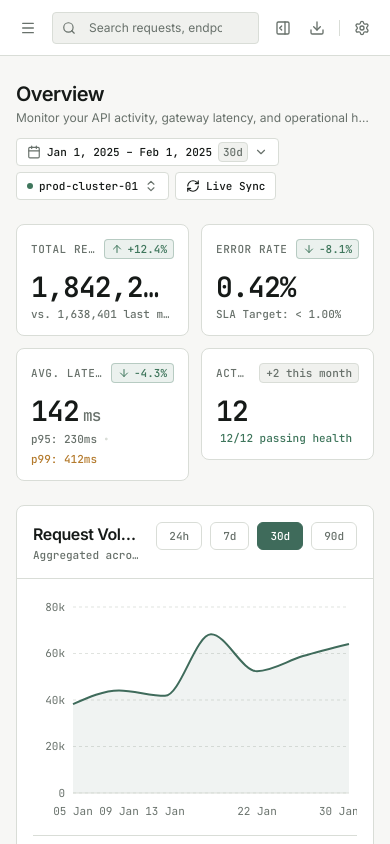
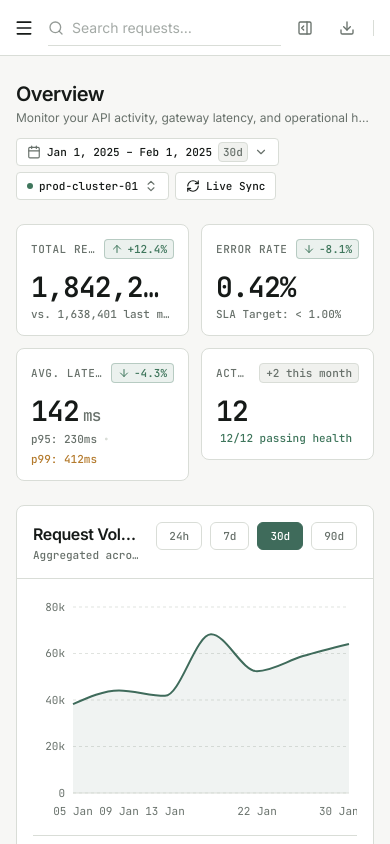
Before and after one commit to yafigian3-hue/developer-saas-dashboard, a React (Vite) app: page / in a window 390 px wide. Shown: the top 844 px of the page. Built offline with nearby package versions, Linux system fonts and the light colour scheme.

Commit message:
refactor: refine topbar search

```diff
--- a/src/components/layout/Topbar.tsx
+++ b/src/components/layout/Topbar.tsx
@@ -1,8 +1,7 @@
 import { useEffect, useRef } from "react";
 import type { FC } from "react";
 import { Download, Menu, PanelRightOpen, Search, Settings } from "lucide-react";
-import { Button } from "../ui/Button";
-import { Input } from "../ui/Input";
+import { cn } from "../../lib/utils";
 
 export interface TopbarProps {
   onOpenMobileSidebar: () => void;
@@ -12,6 +11,16 @@ export interface TopbarProps {
   searchQuery: string;
   onSearchChange: (q: string) => void;
 }
+
+const PLACEHOLDER_FULL = "Search requests, endpoints, IDs, or IPs...";
+const PLACEHOLDER_COMPACT = "Search requests…";
+
+const iconButton = cn(
+  "inline-flex h-10 w-10 shrink-0 items-center justify-center rounded-md text-text-secondary lg:h-8 lg:w-8",
+  "transition-colors duration-150 hover:bg-surface-muted hover:text-text-primary active:bg-surface-muted",
+  "outline-none focus-visible:ring-2 focus-visible:ring-inset focus-visible:ring-accent",
+  "disabled:cursor-not-allowed disabled:opacity-40 disabled:hover:bg-transparent disabled:hover:text-text-secondary",
+);
 
 export const Topbar: FC<TopbarProps> = ({
   onOpenMobileSidebar,
@@ -45,63 +54,96 @@ export const Topbar: FC<TopbarProps> = ({
     };
   }, []);
 
+  useEffect(() => {
+    const mediaQuery = window.matchMedia("(max-width: 639px)");
+
+    const updatePlaceholder = () => {
+      if (searchInputRef.current) {
+        searchInputRef.current.placeholder = mediaQuery.matches
+          ? PLACEHOLDER_COMPACT
+          : PLACEHOLDER_FULL;
+      }
+    };
+
+    updatePlaceholder();
+    mediaQuery.addEventListener("change", updatePlaceholder);
+
+    return () => {
+      mediaQuery.removeEventListener("change", updatePlaceholder);
+    };
+  }, []);
+
   const hasContextualActions = Boolean(onOpenDrawer || onExportReport);
 
   return (
-    <header className="fixed inset-x-0 top-0 z-30 flex h-14 min-w-0 items-center gap-2 border-b border-border-default bg-surface px-3 sm:gap-3 sm:px-4 lg:left-60 lg:px-6">
-      <Button
-        variant="ghost"
-        size="icon"
+    <header className="fixed inset-x-0 top-0 z-30 flex h-14 min-w-0 items-center gap-1 border-b border-border-default bg-surface px-3 sm:gap-2 sm:px-4 lg:left-60 lg:px-6">
+      <button
+        type="button"
         onClick={onOpenMobileSidebar}
         aria-label="Open navigation menu"
-        className="shrink-0 lg:hidden"
+        className={cn(iconButton, "-ml-2 text-text-primary lg:hidden")}
       >
-        <Menu className="h-4 w-4" aria-hidden="true" />
-      </Button>
+        <Menu className="h-5 w-5" aria-hidden="true" />
+      </button>
 
-      <div className="min-w-0 flex-1">
-        <Input
+      <div className="min-w-0 flex-1 sm:flex-none">
+        <div className="group relative flex h-9 w-full max-w-[560px] items-center sm:h-8 sm:w-[420px] lg:w-[480px]">
+          <Search
+            className="pointer-events-none absolute left-0 h-4 w-4 text-text-secondary/70 transition-colors duration-150 group-focus-within:text-text-primary"
+            aria-hidden="true"
+          />
+
+          <input
             ref={searchInputRef}
-          icon={<Search className="h-3.5 w-3.5" />}
             type="text"
             value={searchQuery}
             onChange={(event) => onSearchChange(event.target.value)}
-          placeholder="Search requests, endpoints, IDs, or IPs..."
+            onKeyDown={(event) => {
+              if (event.key === "Escape") {
+                event.currentTarget.blur();
+              }
+            }}
+            placeholder={PLACEHOLDER_FULL}
             aria-label="Search requests"
-          rightElement={
-            <kbd className="pointer-events-none hidden rounded border border-border-default bg-surface px-1.5 py-0.5 font-code-inline text-[10px] leading-none text-text-secondary sm:block">
+            autoComplete="off"
+            className={cn(
+              "peer h-full w-full min-w-0 truncate border-b border-border-default bg-transparent pl-6 pr-8 text-[14px] text-text-primary outline-none",
+              "placeholder:text-text-secondary/60",
+              "transition-colors duration-150",
+              "hover:border-text-secondary/50",
+              "focus:border-accent sm:text-[13px]",
+            )}
+          />
+
+          <kbd className="pointer-events-none absolute right-0 hidden rounded border border-border-default bg-surface px-1.5 py-0.5 font-code-inline text-[10px] leading-none text-text-secondary transition-opacity duration-150 peer-focus:opacity-0 sm:block">
             /
           </kbd>
-          }
-          className="w-full"
-        />
+        </div>
       </div>
 
       <div className="ml-auto flex shrink-0 items-center gap-0.5">
         {onOpenDrawer && (
-          <Button
-            variant="ghost"
-            size="icon"
+          <button
+            type="button"
             onClick={onOpenDrawer}
             aria-label="Open inspect drawer"
             title="Inspect request"
-            className="shrink-0"
+            className={iconButton}
           >
             <PanelRightOpen className="h-4 w-4" aria-hidden="true" />
-          </Button>
+          </button>
         )}
 
         {onExportReport && (
-          <Button
-            variant="ghost"
-            size="icon"
+          <button
+            type="button"
             onClick={onExportReport}
             aria-label="Export report"
             title="Export report"
-            className="shrink-0"
+            className={iconButton}
           >
             <Download className="h-4 w-4" aria-hidden="true" />
-          </Button>
+          </button>
         )}
 
         {hasContextualActions && (
@@ -112,16 +154,15 @@ export const Topbar: FC<TopbarProps> = ({
         )}
 
         {onOpenSettings && (
-          <Button
-            variant="ghost"
-            size="icon"
+          <button
+            type="button"
             onClick={onOpenSettings}
             aria-label="Open settings"
             title="Settings"
-            className="shrink-0"
+            className={cn(iconButton, "hidden sm:ml-3 sm:inline-flex")}
           >
             <Settings className="h-4 w-4" aria-hidden="true" />
-          </Button>
+          </button>
         )}
       </div>
     </header>
```
Lines whose indentation alone changed are shown as unchanged.
